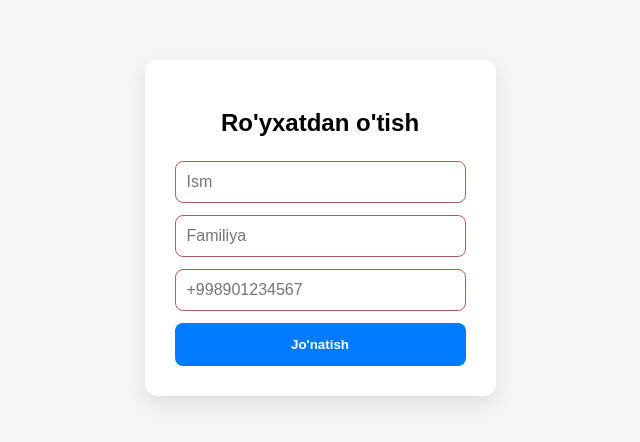
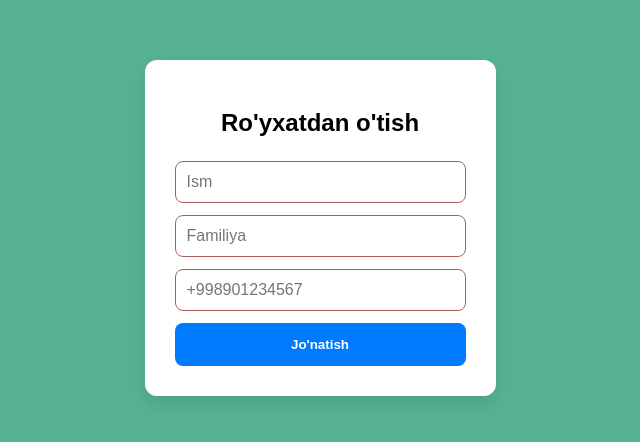
Before and after one commit to jomiy191-arch/sevara_opaniki, a React (Vite) app: page / in a window 1280 px wide. Shown: the part 172-614 px from the top of the page, without its empty margins (350-990 px from the left). Built offline with nearby package versions, Linux system fonts and the light colour scheme.

Commit message:
Some changes

```diff
--- a/src/App.css
+++ b/src/App.css
@@ -7,7 +7,7 @@ body {
   justify-content: center;
   align-items: center;
   min-height: 100vh;
-  background: #f4f7f6;
+  background: #57b294;
   font-family: 'Arial', sans-serif;
 }
 
```
